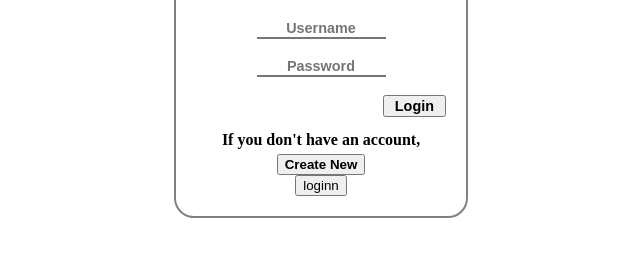
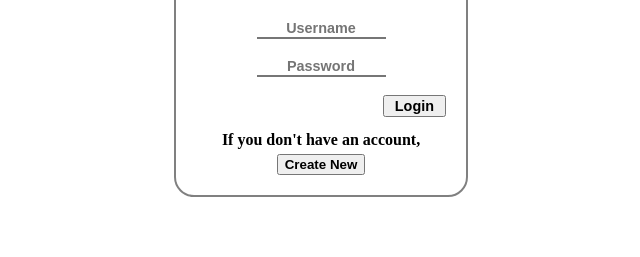
Before and after one commit to muhammad-zuhair/login-form, a plain HTML site: page index.html in a window 1280 px wide. Shown: the part 135-392 px from the top of the page, without its empty margins (319-959 px from the left). Drawn offline with Linux system fonts and the light colour scheme.

Commit message:
Update index.html

```diff
--- a/index.html
+++ b/index.html
@@ -151,9 +151,7 @@ top: 39px;
     <input type="submit" value="Login" onclick="LoginUser()"  style="float: right;padding-top: 1px;padding-bottom: 1px;padding-left: 10px;padding-right: 10px;font-size: 0.9em;font-weight:bold;" /><br>
     <br>
     <b>If you don't have an account,</b><input type="button" onClick="function1()" value="Create New" style="margin-top: 5px;font-weight:bold;" />
-     <div class="clearfix">
-            <button type="submit" class="loginbtn">loginn</button>
-          </div>
+
 
  </div>
 
```
